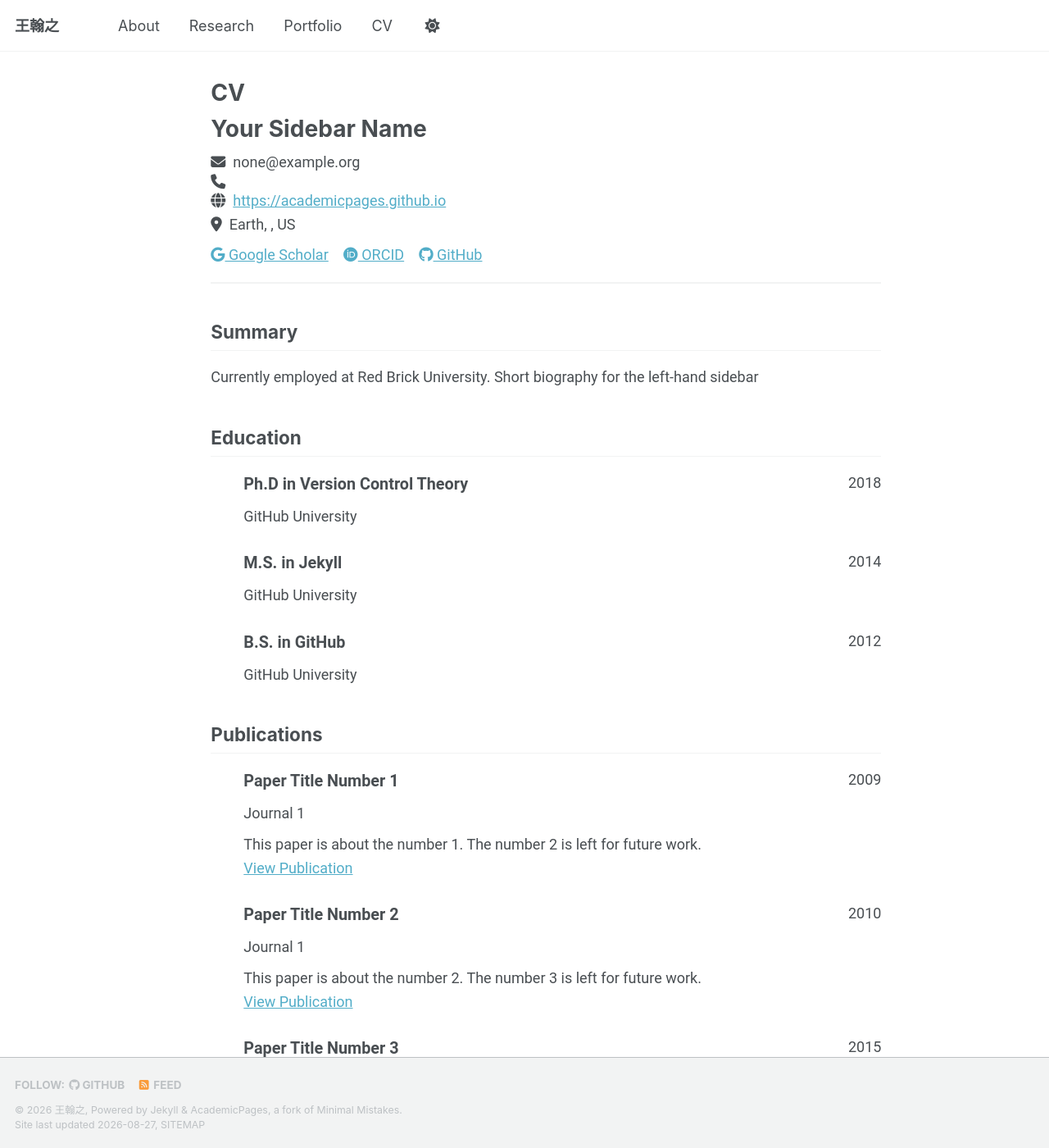
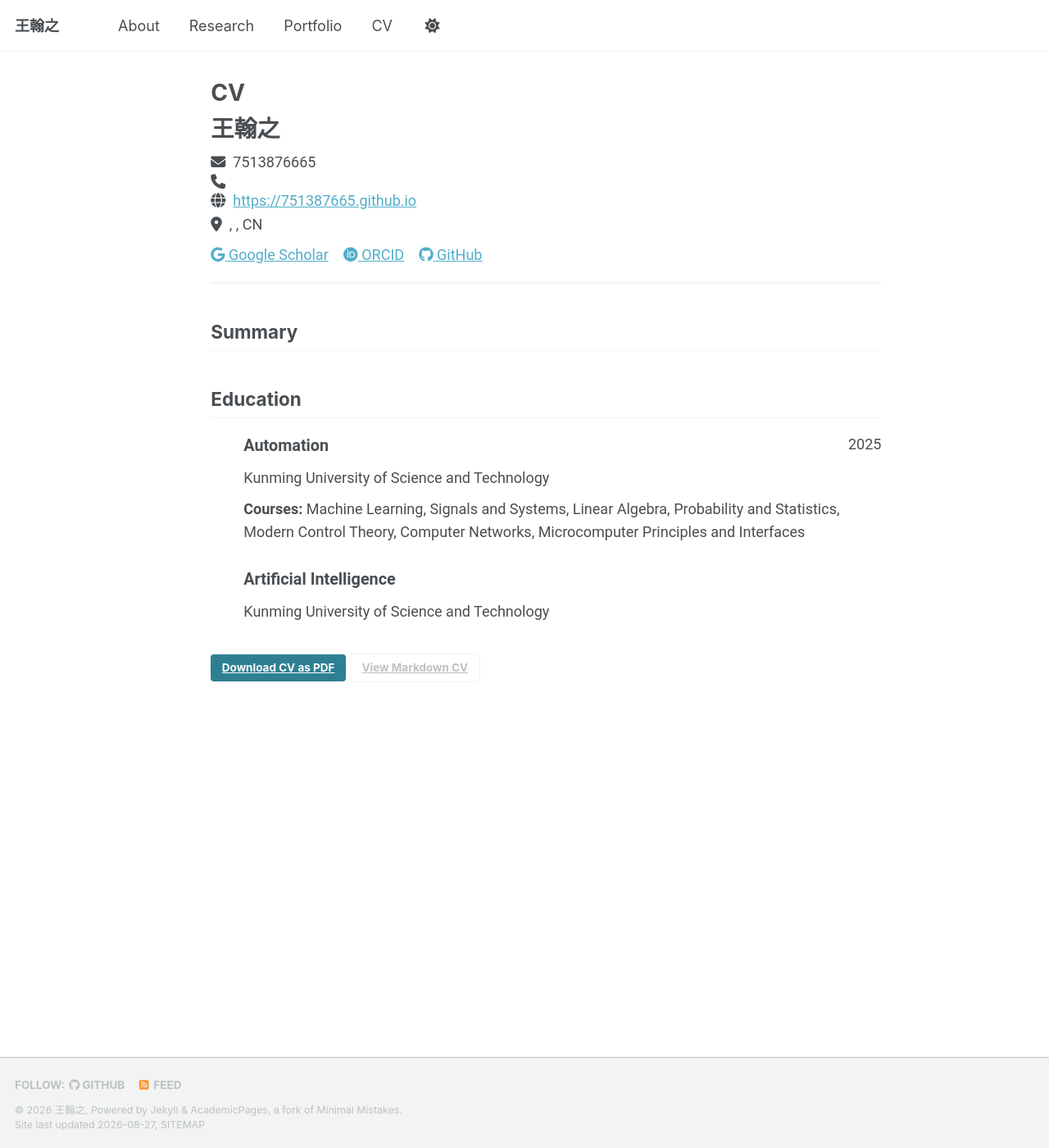
Before and after one commit to 751387665/751387665.github.io, a Jekyll site: the page built from _pages/cv-json.md, in a window 1280 px wide and 1400 px high. Shown: the whole window at 82% size. Built offline with Jekyll 4.4.1, drawn with Linux system fonts in a browser that asks for light colours; a style sheet for code colours, icons or effects is not loaded; some of the changed text lies outside the part shown.

Commit message:
Update cv.json

```diff
--- a/_data/cv.json
+++ b/_data/cv.json
@@ -1,61 +1,60 @@
 {
   "basics": {
-    "name": "Your Sidebar Name",
-    "email": "none@example.org",
+    "name": "王翰之",
+    "email": "7513876665",
     "phone": "",
-    "website": "https://academicpages.github.io",
-    "summary": "Currently employed at Red Brick University. Short biography for the left-hand sidebar",
+    "website": "https://751387665.github.io",
+    "summary": "",
     "location": {
       "address": "",
       "postalCode": "",
-      "city": "Earth",
-      "countryCode": "US",
+      "city": "",
+      "countryCode": "CN",
       "region": ""
     },
     "profiles": [
       {
         "network": "Google Scholar",
         "username": "",
-        "url": "https://scholar.google.com/citations?user=PS_CX0AAAAAJ"
+        "url": ""
       },
       {
         "network": "ORCID",
         "username": "",
-        "url": "https://orcid.org/yourorcidurl"
+        "url": ""
       },
       {
         "network": "GitHub",
-        "username": "academicpages",
-        "url": "https://github.com/academicpages"
+        "username": "751387665",
+        "url": "https://github.com/751387665"
       }
     ]
   },
   "work": [],
   "education": [
     {
-      "institution": "GitHub University",
-      "area": "Ph.D in Version Control Theory",
-      "studyType": "",
-      "startDate": "",
-      "endDate": "2018",
+      "institution": "Kunming University of Science and Technology",
+      "area": "Automation",
+      "studyType": "Bachelor",
+      "startDate": "2021",
+      "endDate": "2025",
       "gpa": null,
-      "courses": []
+      "courses": [
+        "Machine Learning",
+        "Signals and Systems",
+        "Linear Algebra",
+        "Probability and Statistics",
+        "Modern Control Theory",
+        "Computer Networks",
+        "Microcomputer Principles and Interfaces"
+      ]
     },
     {
-      "institution": "GitHub University",
-      "area": "M.S. in Jekyll",
-      "studyType": "",
-      "startDate": "",
-      "endDate": "2014",
-      "gpa": null,
-      "courses": []
-    },
-    {
-      "institution": "GitHub University",
-      "area": "B.S. in GitHub",
-      "studyType": "",
-      "startDate": "",
-      "endDate": "2012",
+      "institution": "Kunming University of Science and Technology",
+      "area": "Artificial Intelligence",
+      "studyType": "Master",
+      "startDate": "2026",
+      "endDate": "",
       "gpa": null,
       "courses": []
     }
@@ -64,89 +63,11 @@
   "languages": [],
   "interests": [],
   "references": [],
-  "publications": [
-    {
-      "name": "Paper Title Number 1",
-      "publisher": "Journal 1",
-      "releaseDate": "2009-10-01",
-      "website": "https://academicpages.github.io/files/paper1.pdf",
-      "summary": "This paper is about the number 1. The number 2 is left for future work."
-    },
-    {
-      "name": "Paper Title Number 2",
-      "publisher": "Journal 1",
-      "releaseDate": "2010-10-01",
-      "website": "https://academicpages.github.io/files/paper2.pdf",
-      "summary": "This paper is about the number 2. The number 3 is left for future work."
-    },
-    {
-      "name": "Paper Title Number 3",
-      "publisher": "Journal 1",
-      "releaseDate": "2015-10-01",
-      "website": "https://academicpages.github.io/files/paper3.pdf",
-      "summary": "This paper is about the number 3. The number 4 is left for future work."
-    },
-    {
-      "name": "Paper Title Number 4",
-      "publisher": "GitHub Journal of Bugs",
-      "releaseDate": "2024-02-17",
-      "website": "https://academicpages.github.io/files/paper3.pdf",
-      "summary": "This paper is about fixing template issue #693."
-    }
-  ],
-  "presentations": [
-    {
-      "name": "Talk 1 on Relevant Topic in Your Field",
-      "event": "UC San Francisco, Department of Testing",
-      "date": "2012-03-01",
-      "location": "San Francisco, CA, USA",
-      "description": ""
-    },
-    {
-      "name": "Tutorial 1 on Relevant Topic in Your Field",
-      "event": "UC-Berkeley Institute for Testing Science",
-      "date": "2013-03-01",
-      "location": "Berkeley, CA, USA",
-      "description": ""
-    },
-    {
-      "name": "Talk 2 on Relevant Topic in Your Field",
-      "event": "London School of Testing",
-      "date": "2014-02-01",
-      "location": "London, UK",
-      "description": ""
-    },
-    {
-      "name": "Conference Proceeding talk 3 on Relevant Topic in Your Field",
-      "event": "Testing Institute of America 2014 Annual Conference",
-      "date": "2014-03-01",
-      "location": "Los Angeles, CA, USA",
-      "description": ""
-    }
-  ],
-  "teaching": [
-    {
-      "course": "Teaching experience 1",
-      "institution": "University 1, Department",
-      "date": "2014-01-01",
-      "role": "Undergraduate course",
-      "description": ""
-    },
-    {
-      "course": "Teaching experience 2",
-      "institution": "University 1, Department",
-      "date": "2015-01-01",
-      "role": "Workshop",
-      "description": ""
-    }
-  ],
-  "portfolio": [
-    {
-      "name": "Portfolio item number 1",
-      "category": "portfolio",
-      "date": "",
-      "url": "",
-      "description": "Short description of portfolio item number 1<br/><img src='/images/500x300.png'>"
+  "publications": [],
+  "presentations": [],
+  "teaching": [],
+  "portfolio": []
+}
     }
   ]
 }
```
